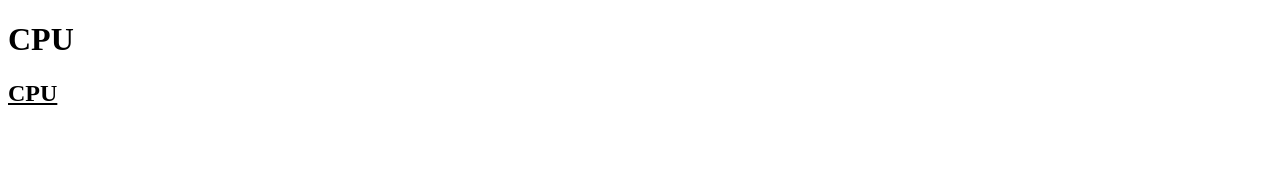
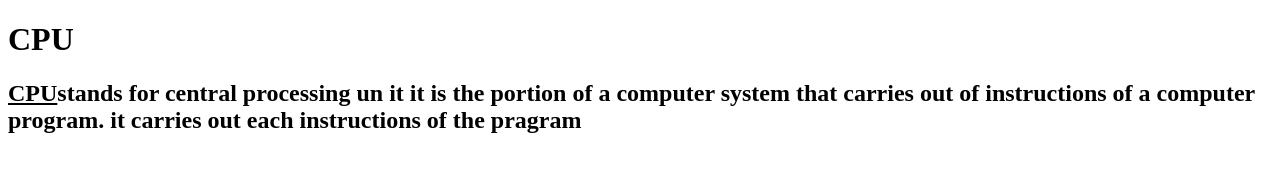
Before and after one commit to iamneo-production/ccecbaaebbadaeccdfffebaeceaec, a website: page public/index.html in a window 1280 px wide. Drawn offline with Linux system fonts and the light colour scheme.

Commit message:
Backup Commit

```diff
--- a/public/index.html
+++ b/public/index.html
@@ -9,7 +9,9 @@
 </head>
 <body>
     <h1>CPU</h1>
-    <h2><u>CPU</u></h2>
+    <h2><u><b>CPU</b></u>stands for central processing un it
+    it is the portion of a computer system that carries out of instructions of a computer program.
+it carries out each instructions of the pragram</h2>
     <P></P>
 </body>
 </html>
```
